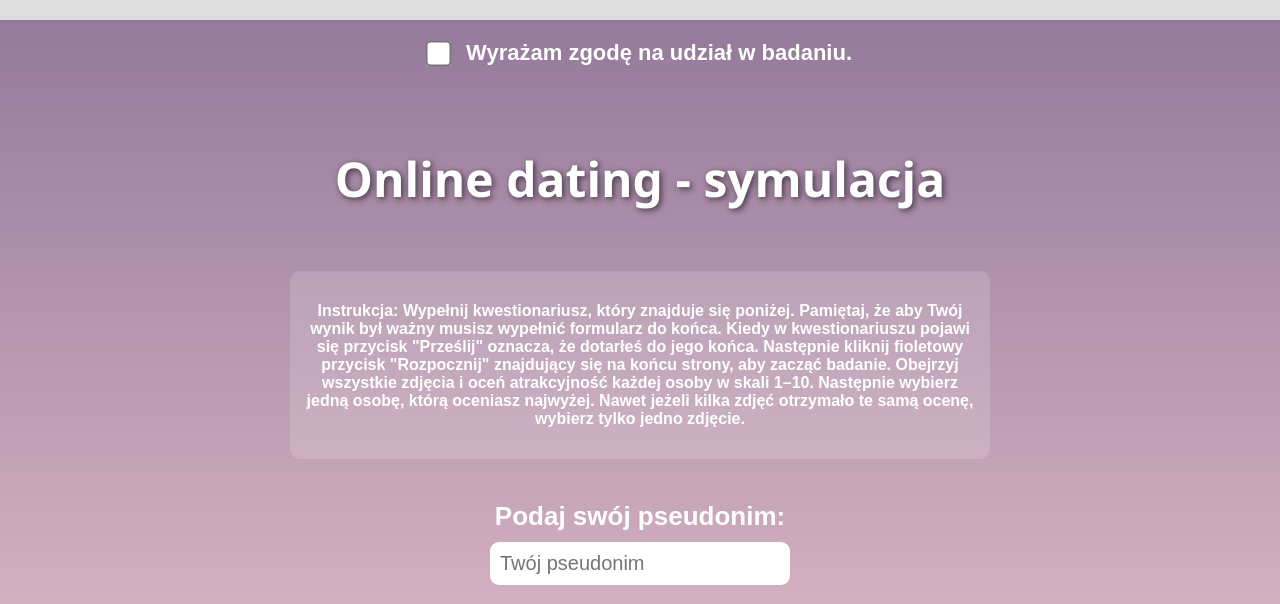
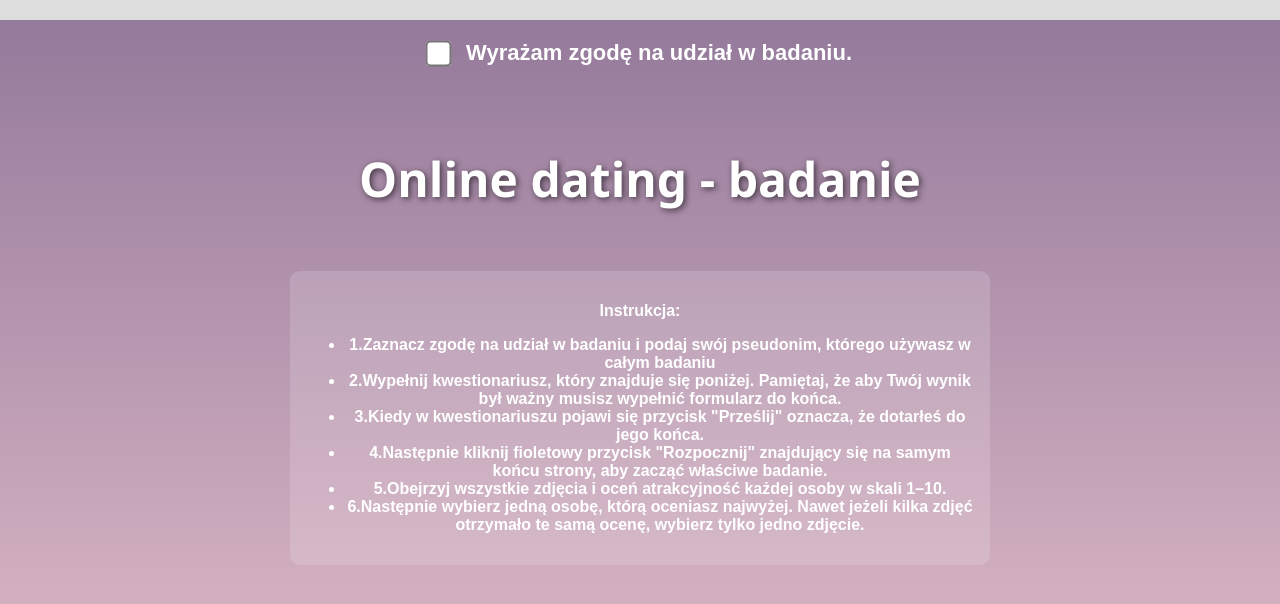
Before and after one commit to MBee999/online-dating-symulacja, a website: page index.html in a window 1280 px wide. Shown: the top 604 px of the page. Drawn offline with Linux system fonts and the light colour scheme.

Commit message:
Update index.html

```diff
--- a/index.html
+++ b/index.html
@@ -288,9 +288,17 @@ body {
 </label>
 
 </div>
-  <h1 class= "main-title"> Online dating - symulacja </h1>
+  <h1 class= "main-title"> Online dating - badanie </h1>
   <div id="instructionBeforeChoice">
-  <p><strong>Instrukcja:</strong> Wypełnij kwestionariusz, który znajduje się poniżej. Pamiętaj, że aby Twój wynik był ważny musisz wypełnić formularz do końca. Kiedy w kwestionariuszu pojawi się przycisk "Prześlij" oznacza, że dotarłeś do jego końca. Następnie kliknij fioletowy przycisk "Rozpocznij" znajdujący się na końcu strony, aby zacząć badanie. Obejrzyj wszystkie zdjęcia i oceń atrakcyjność każdej osoby w skali 1–10. Następnie wybierz jedną osobę, którą oceniasz najwyżej. Nawet jeżeli kilka zdjęć otrzymało te samą ocenę, wybierz tylko jedno zdjęcie.</p>
+  <p><strong>Instrukcja:</strong></p>
+    <ul>
+      <li>1.Zaznacz zgodę na udział w badaniu i podaj swój pseudonim, którego używasz w całym badaniu</li>
+      <li>2.Wypełnij kwestionariusz, który znajduje się poniżej. Pamiętaj, że aby Twój wynik był ważny musisz wypełnić formularz do końca.</li>
+      <li>3.Kiedy w kwestionariuszu pojawi się przycisk "Prześlij" oznacza, że dotarłeś do jego końca.</li>
+      <li>4.Następnie kliknij fioletowy przycisk "Rozpocznij" znajdujący się na samym końcu strony, aby zacząć właściwe badanie.</li>
+      <li>5.Obejrzyj wszystkie zdjęcia i oceń atrakcyjność każdej osoby w skali 1–10.</li>
+      <li>6.Następnie wybierz jedną osobę, którą oceniasz najwyżej. Nawet jeżeli kilka zdjęć otrzymało te samą ocenę, wybierz tylko jedno zdjęcie.</li>
+    </ul>
 </div>
   <div id="nicknameSection">
   <h2 class="section-title">Podaj swój pseudonim:</h2>
```
